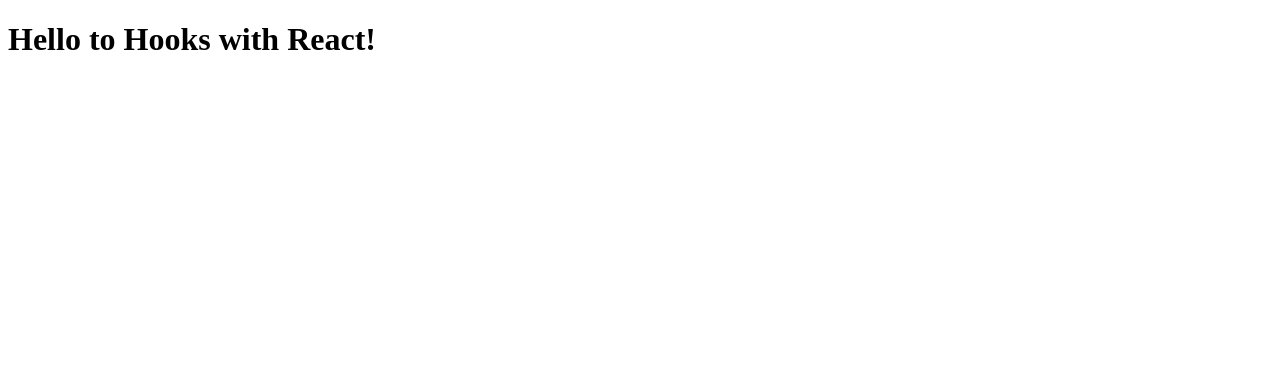
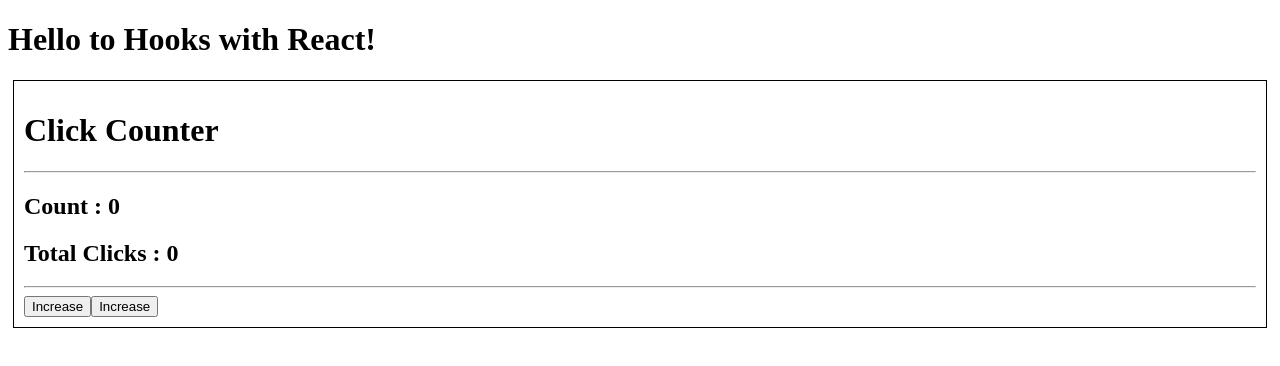
Before and after one commit to Thinkershine/React-Hooks, a Next.js app: page / in a window 1280 px wide. Shown: the top 366 px of the page. Built offline with nearby package versions, Linux system fonts and the light colour scheme.

Commit message:
Add ClickCounter with React.useState

```diff
--- a/pages/index.js
+++ b/pages/index.js
@@ -1,9 +1,11 @@
 import React from "react";
+import ClickCounter from "./../src/clickCounter";
 
 const App = () => {
   return (
     <div>
       <h1>Hello to Hooks with React!</h1>
+      <ClickCounter />
     </div>
   );
 };
--- /dev/null
+++ b/src/clickCounter.js
@@ -0,0 +1,36 @@
+import React from "react";
+
+const ClickCounter = () => {
+  const [count, setCount] = React.useState(0);
+  const [clickCount, setClickCount] = React.useState(0);
+
+  const increaseCounter = () => {
+    setCount(count + 1);
+    setClickCount(clickCount + 1);
+  };
+
+  const decreaseCounter = () => {
+    setCount(count - 1);
+    setClickCount(clickCount + 1);
+  };
+
+  const style = {
+    border: "1px  solid black",
+    padding: 10,
+    margin: 5
+  };
+
+  return (
+    <div style={style}>
+      <h1>Click Counter</h1>
+      <hr />
+      <h2>Count : {count}</h2>
+      <h2>Total Clicks : {clickCount}</h2>
+      <hr />
+      <button onClick={increaseCounter}>Increase</button>
+      <button onClick={decreaseCounter}>Increase</button>
+    </div>
+  );
+};
+
+export default ClickCounter;
```
